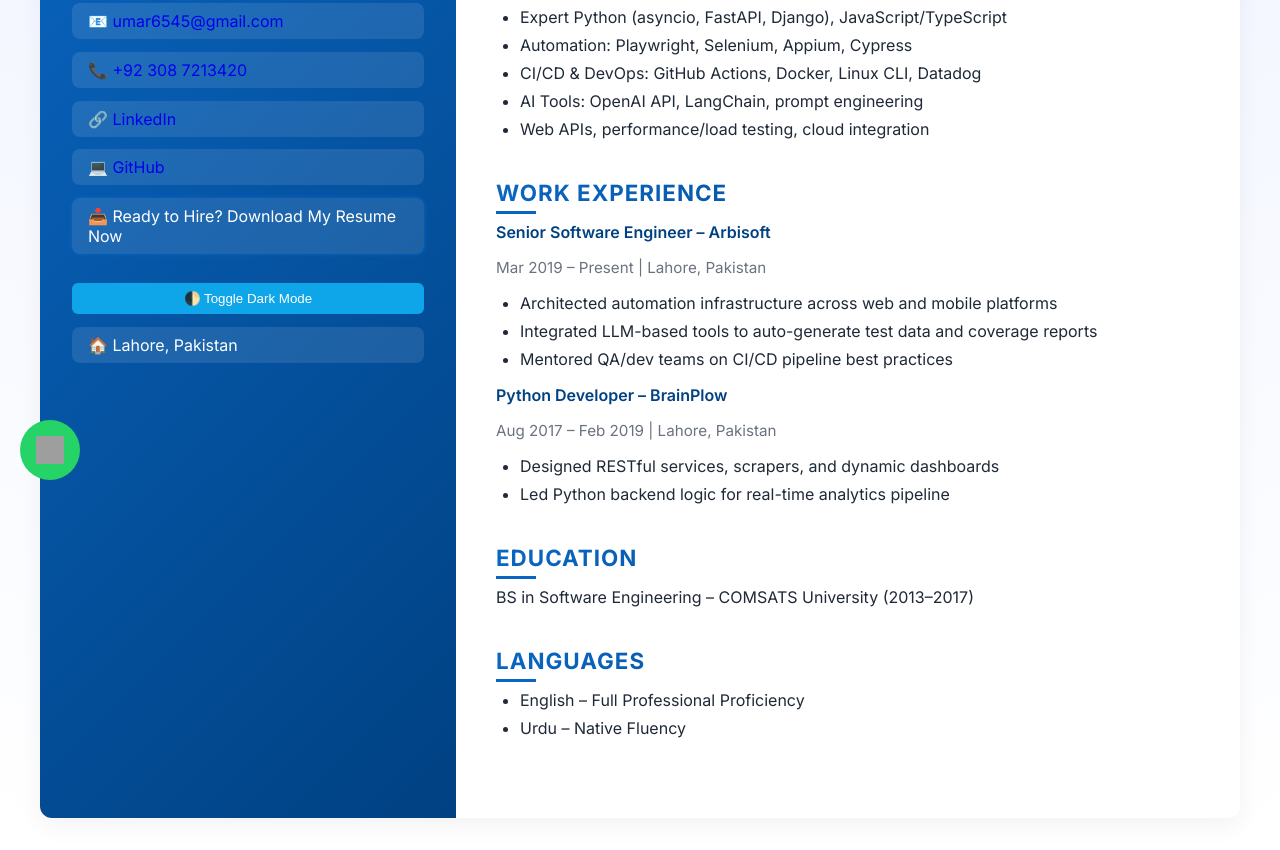
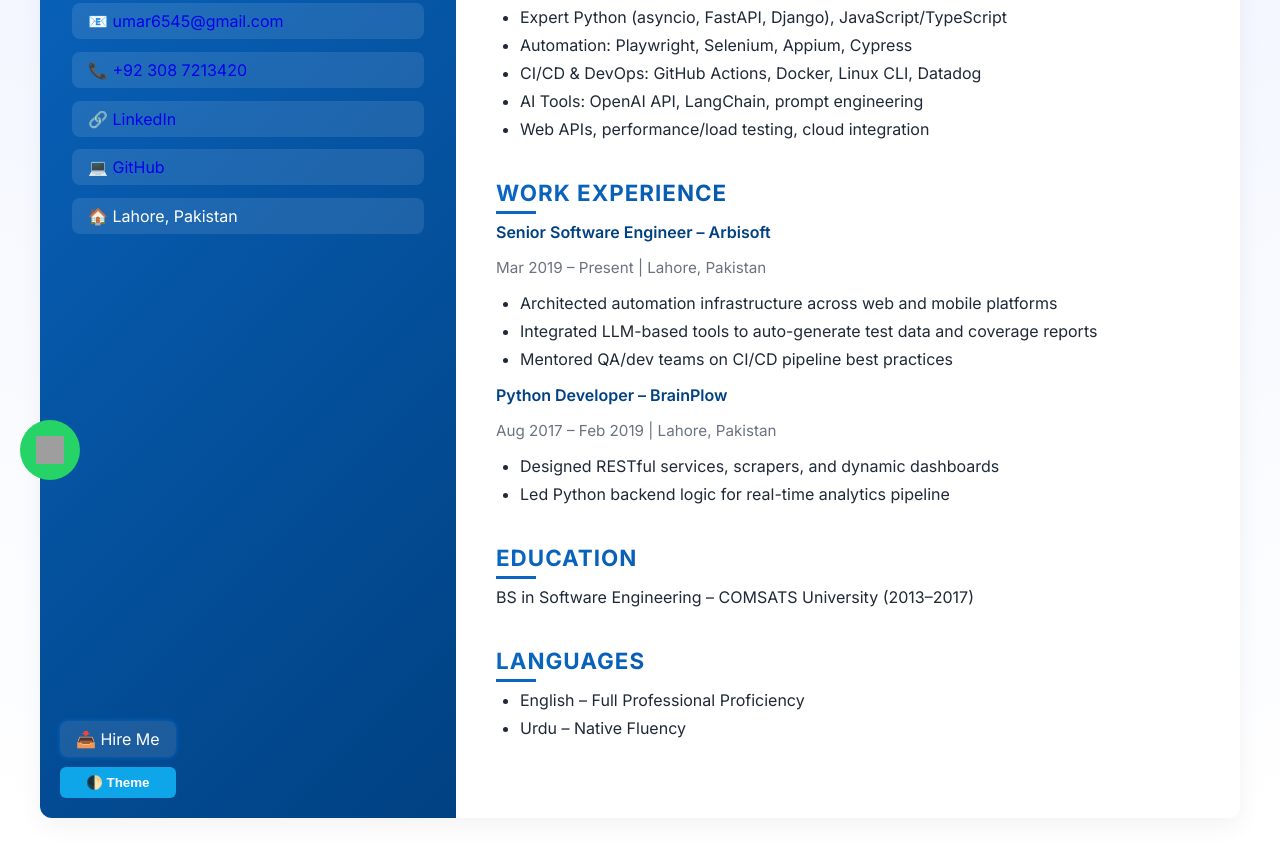
Before and after one commit to UMAR6545/profile, a plain HTML site: page index.html in a window 1280 px wide. Shown: the part 290-1140 px from the top of the page. Drawn offline with Linux system fonts and the light colour scheme; grey boxes are pictures that could not be loaded.

Commit message:
Update index.html

```diff
--- a/index.html
+++ b/index.html
@@ -48,6 +48,7 @@
       display: flex;
       flex-direction: column;
       gap: 0.8rem;
+      position: relative;
     }
     .sidebar h1 {
       font-size: 2rem;
@@ -69,15 +70,36 @@
       transform: scale(1.05);
       box-shadow: 0 4px 10px rgba(0,0,0,0.2);
     }
+    .floating-btns {
+      position: absolute;
+      bottom: 20px;
+      left: 20px;
+      display: flex;
+      flex-direction: column;
+      gap: 10px;
+    }
+    .download-btn {
+      background: var(--primary);
+      color: white;
+      padding: 0.6rem 1rem;
+      border-radius: 8px;
+      text-decoration: none;
+      font-weight: bold;
+      display: inline-block;
+      animation: pulseResume 2.5s infinite;
+    }
+    .download-btn:hover {
+      background-color: var(--primary-dark);
+    }
     .toggle-dark {
-      margin-top: 1rem;
       background: #0ea5e9;
       color: white;
       border: none;
-      padding: 0.5rem;
+      padding: 0.5rem 1rem;
       border-radius: 6px;
       cursor: pointer;
       transition: background 0.3s ease;
+      font-weight: 600;
     }
     .toggle-dark:hover {
       background: #0369a1;
@@ -131,19 +153,6 @@
       font-size: 0.95rem;
       color: #6b7280;
       margin-bottom: 0.5rem;
-    }
-    .download-btn {
-      background: var(--primary);
-      color: white;
-      padding: 0.6rem 1rem;
-      border-radius: 8px;
-      text-decoration: none;
-      font-weight: bold;
-      display: inline-block;
-      animation: pulseResume 2.5s infinite;
-    }
-    .download-btn:hover {
-      background-color: var(--primary-dark);
     }
     .contact-link {
       display: inline-flex;
@@ -222,9 +231,11 @@
       <a href="tel:+923087213420">📞 +92 308 7213420</a>
       <a href="https://linkedin.com/in/umar-ch-6507a5a6" target="_blank">🔗 LinkedIn</a>
       <a href="https://github.com/UMAR6545" target="_blank">💻 GitHub</a>
-      <a href="resume.pdf" download class="download-btn">📥 Ready to Hire? Download My Resume Now</a>
-      <button class="toggle-dark" onclick="document.body.classList.toggle('dark-mode')">🌓 Toggle Dark Mode</button>
       <a href="#" title="Address" class="contact-link">🏠 Lahore, Pakistan</a>
+      <div class="floating-btns">
+        <a href="resume.pdf" download class="download-btn">📥 Hire Me</a>
+        <button class="toggle-dark" onclick="document.body.classList.toggle('dark-mode')">🌓 Theme</button>
+      </div>
     </div>
     <div class="content">
       <div class="section">
```
